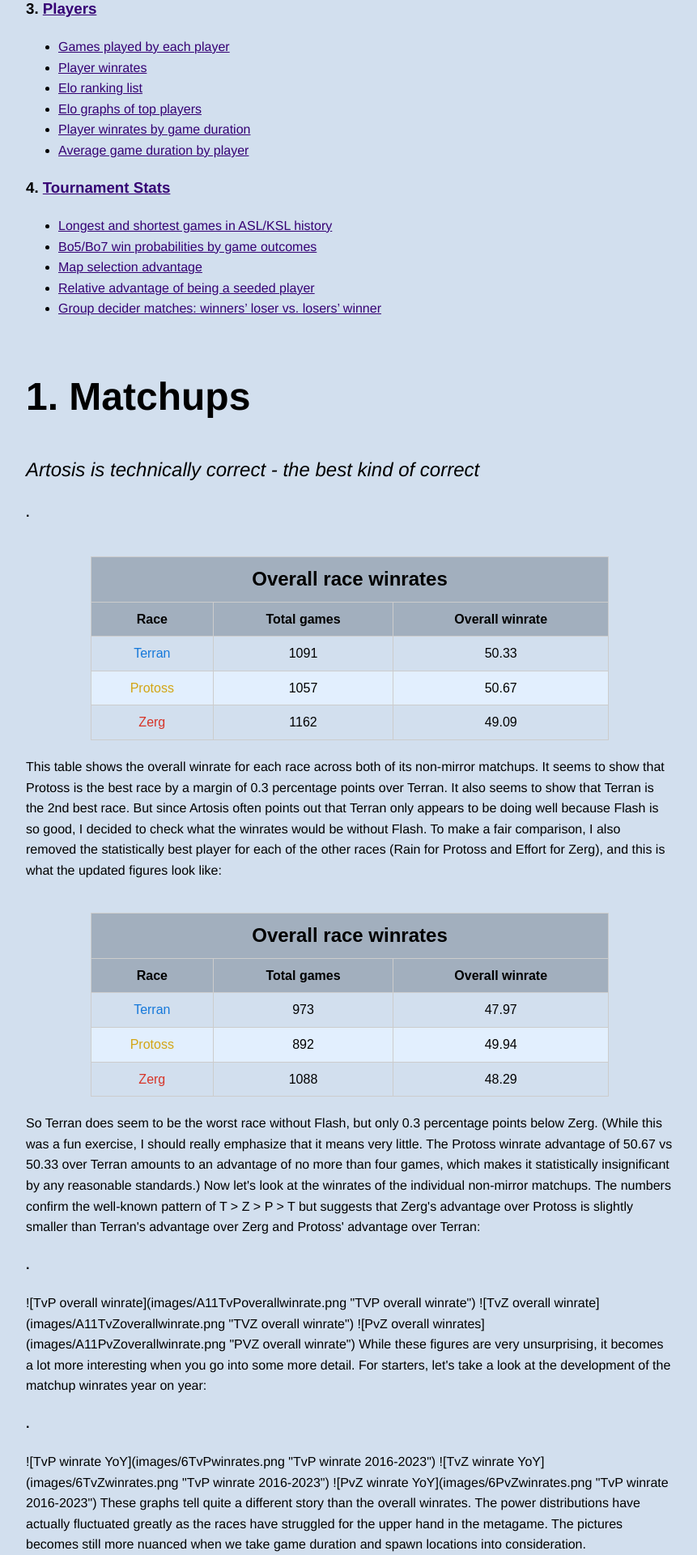
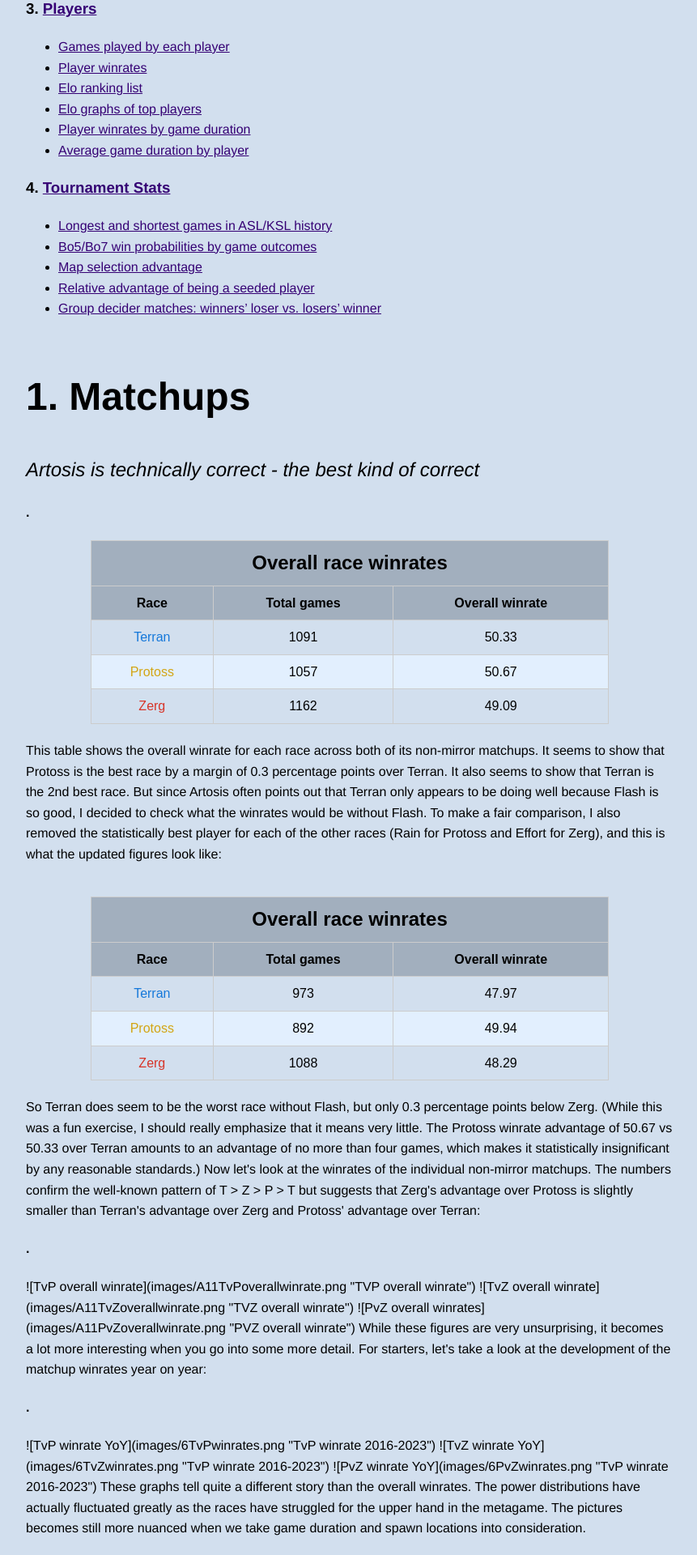
Before and after one commit to JackyVSO/Starcraft, a Jekyll site: the page built from index.md, in a window 1280 px wide. Shown: the part 1409-3329 px from the top of the page at 81% size, without its empty margins (208-1069 px from the left). Built offline with Jekyll 4.4.1, drawn with Linux system fonts in a browser that asks for light colours.

Commit message:
Removed superfluous table HTML code

```diff
--- a/index.md
+++ b/index.md
@@ -84,8 +84,6 @@ This article is divided into four main parts: Matchups, Maps, Players and Tourna
   }
 </style>
 <table border="1" class="dataframe table table-striped table-bordered">
-  <thead>
-    <tr style="text-align: right;"><table border="1" class="dataframe table table-striped table-bordered">
     <thead>
     <tr>
     <th colspan="3" style="font-size: 24px; text-align: center;">Overall race winrates</th>
```
